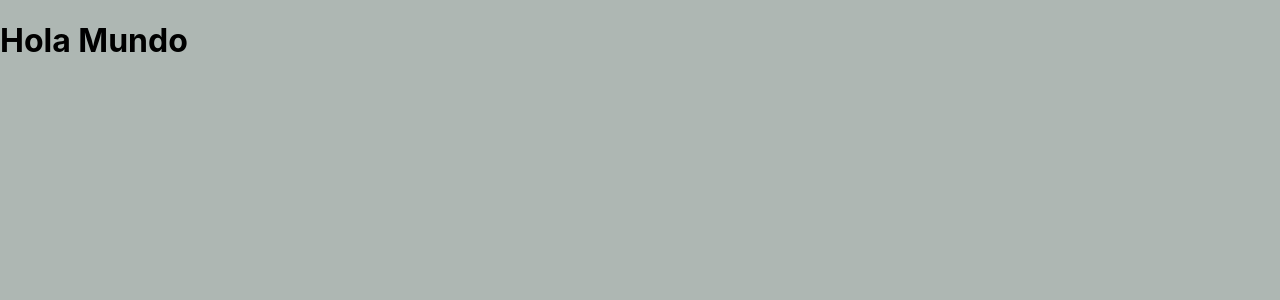
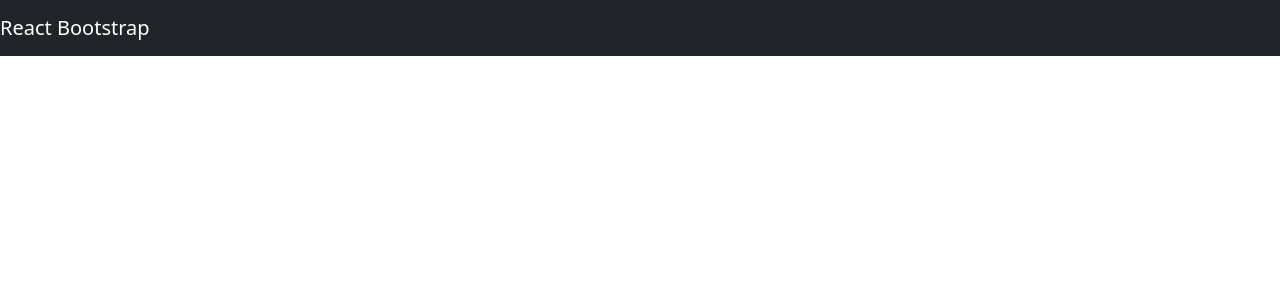
Before and after one commit to spaezsuarez/Rick_and_Morty_App, a React app: page / in a window 1280 px wide. Shown: the top 300 px of the page. Built offline with nearby package versions, Linux system fonts and the light colour scheme.

Commit message:
Agregando y usando react-bootstrap

```diff
--- a/package.json
+++ b/package.json
@@ -21,11 +21,13 @@
     "@babel/core": "^7.12.3",
     "@babel/preset-env": "^7.12.1",
     "@babel/preset-react": "^7.12.1",
-    "bootstrap": "^4.5.3",
+    "bootstrap": "^5.0.0-beta1",
+    "bootswatch": "^4.5.3",
     "prop-types": "^15.7.2",
     "react": "^17.0.1",
     "react-bootstrap": "^1.4.0",
     "react-dom": "^17.0.1",
+    "react-icons": "^4.1.0",
     "react-router-dom": "^5.2.0",
     "styled-components": "^5.2.1",
     "sweetalert2": "^10.10.1",
--- a/src/App.jsx
+++ b/src/App.jsx
@@ -1,11 +1,17 @@
 import React from 'react';
 import "./App.css";
 
+import 'bootstrap/dist/css/bootstrap.min.css';
+
+import Header from'./components/Nav/Nav';
+//import Characters from './containers/Characters';
+
 const App = () => {
   return (
-    <div>
-      <h1>Hola Mundo</h1>
-    </div>
+    <>
+      <Header />
+
+    </>
   );
 };
 
--- /dev/null
+++ b/src/components/Nav/Nav.jsx
@@ -0,0 +1,16 @@
+import React from "react";
+import Navbar from "react-bootstrap/Navbar";
+
+const Header = () => {
+  return (
+    <>
+      <Navbar bg="dark" variant="dark">
+        <Navbar.Brand href="#home">
+          React Bootstrap
+        </Navbar.Brand>
+      </Navbar>
+    </>
+  );
+};
+
+export default Header;
--- /dev/null
+++ b/src/containers/Characters.jsx
@@ -0,0 +1,23 @@
+import React , { UseState, useEffect } from 'react';
+
+const Characters = () => {
+
+    const [data,setData] = UseState(null);
+
+    //data: VARIABLE DE ESTADO
+    //setDtat: Funcion para modificar ese estado
+
+    useEffect(() => {
+        //Get data and setData
+        fetch('https://rickandmortyapi.com/api/character')
+            .then((response) => {
+                setData(response)
+            })
+    }, [])
+
+
+    return <h1>Get Characters</h1>
+
+}
+
+export default Characters;
```
Also changed, not shown: 1 other file (tests, documents, lock files or other folders).
